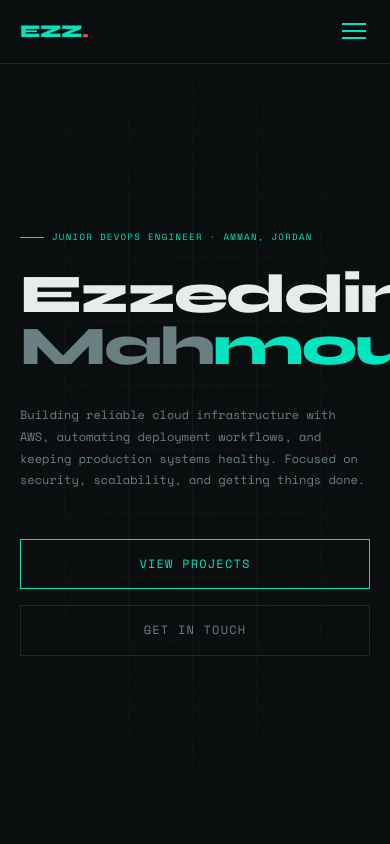
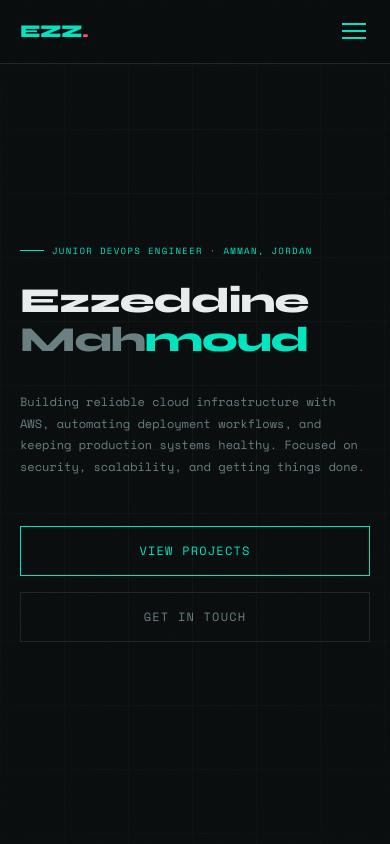
Before and after one commit to izzddine/Ezzeddine_portfolio, a plain HTML site: page index.html in a window 390 px wide. Shown: the top 844 px of the page. Drawn offline with nearby package versions, Linux system fonts and the light colour scheme.

Commit message:
Update index.html

```diff
--- a/index.html
+++ b/index.html
@@ -555,7 +555,7 @@
 
     /* Hero */
     #hero { padding: 100px 20px 60px; min-height: 100svh; }
-    h1 { font-size: clamp(42px, 12vw, 72px); letter-spacing: -2px; }
+    h1 { font-size: clamp(36px, 10vw, 64px); letter-spacing: -1px; line-height: 1.05; }
     .hero-desc { font-size: 12px; }
     .hero-cta { flex-direction: column; }
     .btn { justify-content: center; width: 100%; padding: 14px 20px; }
@@ -588,7 +588,7 @@
   }
 
   @media (max-width: 480px) {
-    h1 { font-size: clamp(36px, 14vw, 56px); }
+    h1 { font-size: clamp(32px, 9vw, 48px); line-height: 1.1; }
     .hero-tag { font-size: 9px; }
     .terminal { font-size: 10px; padding: 14px; }
   }
```
